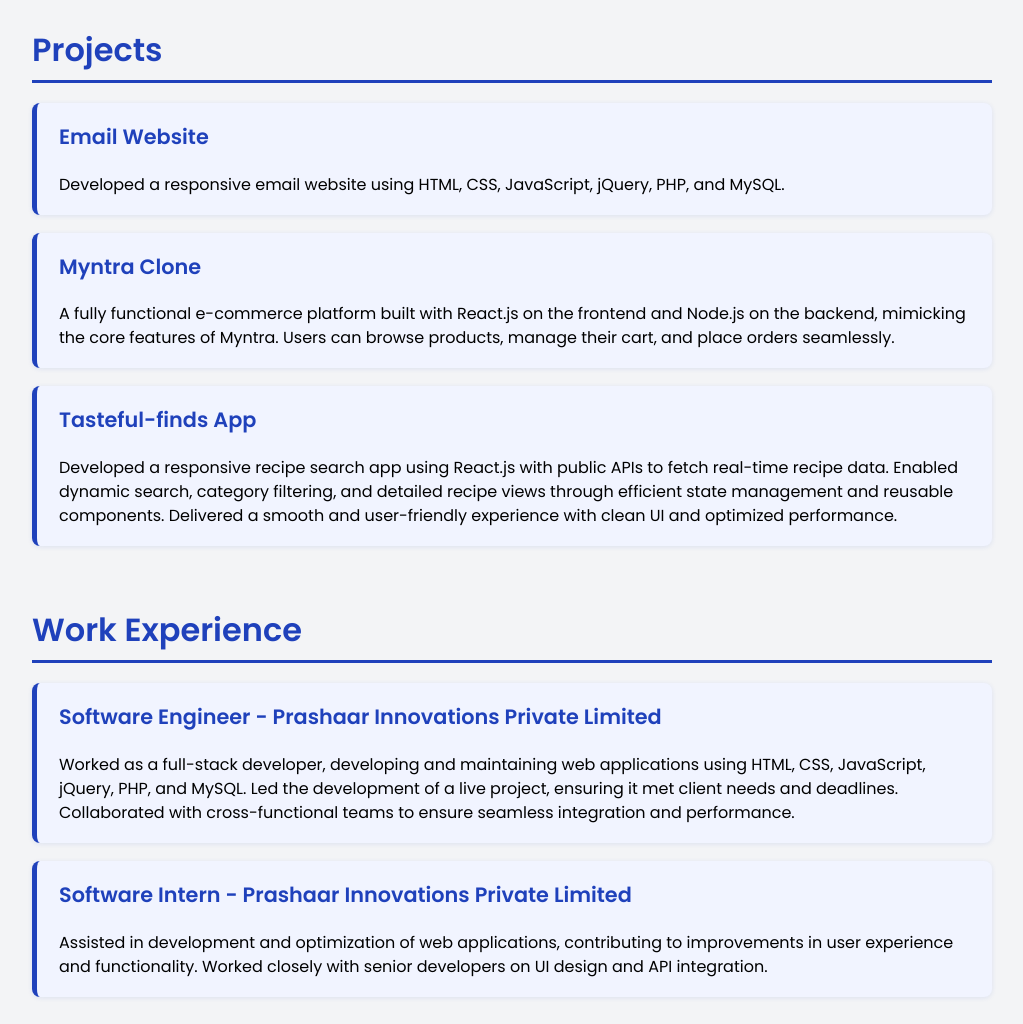
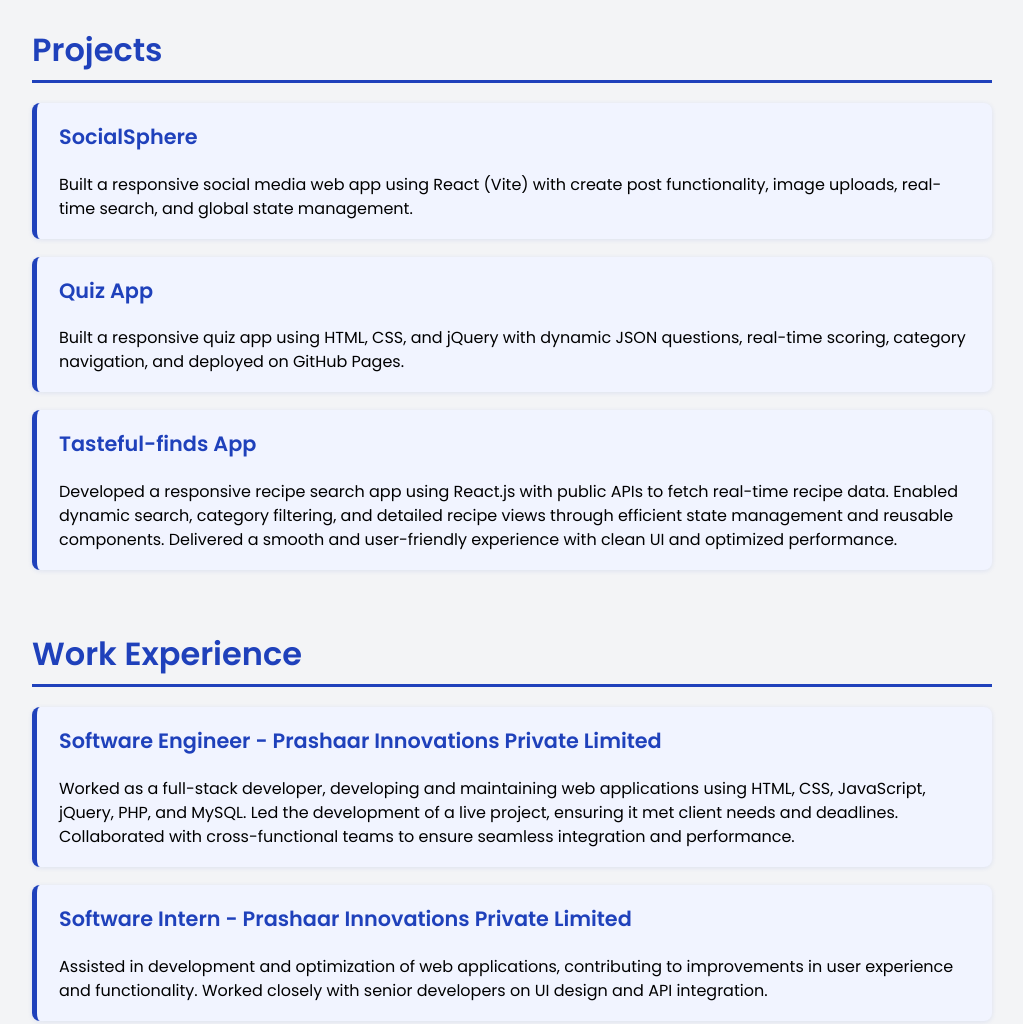
Before and after one commit to Vaishnavi254/myportfolio, a plain HTML site: page index.html in a window 1280 px wide. Shown: the part 1540-2564 px from the top of the page, without its empty margins (128-1151 px from the left). Drawn offline with nearby package versions, Linux system fonts and the light colour scheme.

Commit message:
Updated portfolio description and content

```diff
--- a/index.html
+++ b/index.html
@@ -38,10 +38,7 @@
   <section class="hero">
     <h1>Hi, I'm Vaishnavi</h1>
     <p>
-      A passionate full-stack developer with hands-on experience in building
-      and maintaining web applications using technologies like React.js, PHP,
-      MySQL, and JavaScript. Skilled in collaborating with cross-functional
-      teams to deliver high-quality, user-centric solutions.
+      A passionate web developer with skilled in building responsive and interactive web applications using React.js and JavaScript. Familiar with backend technologies like PHP and MySQL, with a solid understanding of creating efficient and user-friendly solutions..
     </p>
     <button onclick="location.href='#about'">Learn More</button>
   </section>
@@ -76,19 +73,17 @@
     <h2>Projects</h2>
     <div class="section-content">
       <article class="project">
-        <h3>Email Website</h3>
+        <h3>SocialSphere</h3>
         <p>
-          Developed a responsive email website using HTML, CSS, JavaScript,
-          jQuery, PHP, and MySQL.
+          Built a responsive social media web app using React (Vite) with create post functionality, image uploads, real-time search,
+and global state management.
         </p>
       </article>
       <article class="project">
-        <h3>Myntra Clone</h3>
+        <h3>Quiz App</h3>
         <p>
-          A fully functional e-commerce platform built with React.js on the
-          frontend and Node.js on the backend, mimicking the core features of
-          Myntra. Users can browse products, manage their cart, and place orders
-          seamlessly.
+          Built a responsive quiz app using HTML, CSS, and jQuery with dynamic JSON questions, real-time scoring, category
+         navigation, and deployed on GitHub Pages.
         </p>
       </article>
       <article class="project">
@@ -165,7 +160,7 @@
   </section>
 
   <footer>
-    <p>&copy; 2025 Vaishnavi. All rights reserved.</p>
+    <p>&copy; 2026 Vaishnavi. All rights reserved.</p>
   </footer>
   <button id="backToTopBtn" aria-label="Back to top">
   <i class="fas fa-arrow-up"></i>
```
